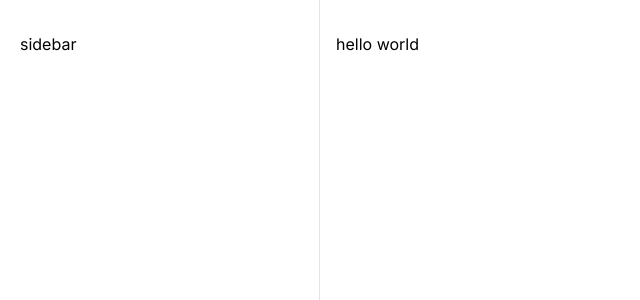
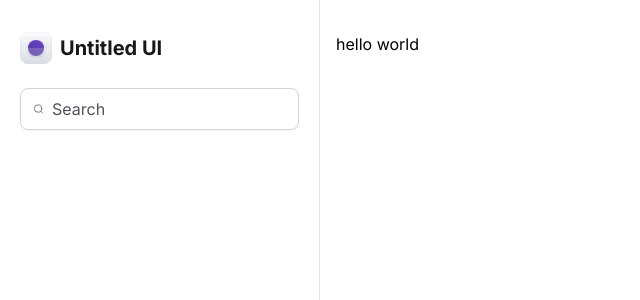
Before and after one commit to MarcosWillianR/tailwind-next, a Next.js app: page / in a window 1280 px wide. Shown: the top 300 px of the page, without its empty margins (0-640 px from the left). Built offline with nearby package versions, Linux system fonts and the light colour scheme.

Commit message:
feat: logo and search input

```diff
--- a/package.json
+++ b/package.json
@@ -9,6 +9,7 @@
     "lint": "next lint"
   },
   "dependencies": {
+    "lucide-react": "^0.289.0",
     "next": "13.5.6",
     "react": "^18",
     "react-dom": "^18"
--- a/src/app/layout.tsx
+++ b/src/app/layout.tsx
@@ -1,6 +1,8 @@
 import type { Metadata } from 'next'
 import { Inter } from 'next/font/google'
 import './globals.css'
+
+import { Sidebar } from '@/components/Sidebar'
 
 const inter = Inter({ subsets: ['latin'] })
 
@@ -18,7 +20,7 @@ export default function RootLayout({
     <html lang="en">
       <body className={inter.className}>
         <div className="grid-cols-app grid min-h-screen">
-          <aside className="border-r border-zinc-200 px-5 py-8">sidebar</aside>
+          <Sidebar />
 
           <main className="px-4 pb-12 pt-8">{children}</main>
         </div>
--- /dev/null
+++ b/src/components/Sidebar/Logo.tsx
@@ -0,0 +1,160 @@
+export function Logo() {
+  return (
+    <strong className="flex items-center gap-2 text-xl text-zinc-900">
+      <svg
+        width={32}
+        height={32}
+        viewBox="0 0 32 32"
+        fill="none"
+        xmlns="http://www.w3.org/2000/svg"
+      >
+        <g clipPath="url(#clip0_8391_308)">
+          <rect width={32} height={32} rx={8} fill="#fff" />
+          <rect
+            width={32}
+            height={32}
+            rx={8}
+            fill="url(#paint0_linear_8391_308)"
+          />
+          <path
+            fillRule="evenodd"
+            clipRule="evenodd"
+            d="M16 2.039C8.29 2.039 2.039 8.289 2.039 16c0 7.71 6.25 13.961 13.961 13.961 7.71 0 13.961-6.25 13.961-13.961 0-7.71-6.25-13.961-13.961-13.961zM1.961 16C1.961 8.247 8.247 1.961 16 1.961S30.039 8.247 30.039 16 23.753 30.039 16 30.039 1.961 23.753 1.961 16z"
+            fill="#D0D5DD"
+          />
+          <path
+            fillRule="evenodd"
+            clipRule="evenodd"
+            d="M16 12.078a3.922 3.922 0 100 7.845 3.922 3.922 0 000-7.845zM12 16a4 4 0 118 0 4 4 0 01-8 0z"
+            fill="#D0D5DD"
+          />
+          <path
+            fillRule="evenodd"
+            clipRule="evenodd"
+            d="M16 13.32a2.68 2.68 0 100 5.36 2.68 2.68 0 000-5.36zM13.243 16a2.757 2.757 0 115.514 0 2.757 2.757 0 01-5.514 0z"
+            fill="#D0D5DD"
+          />
+          <path d="M15.961 0h.078v32h-.078V0z" fill="#D0D5DD" />
+          <path d="M32 15.96v.079H0v-.078h32z" fill="#D0D5DD" />
+          <path
+            d="M26.602 0h.078v32h-.078V0zM10.64 0h.078v32h-.077V0zM21.282 0h.077v32h-.077V0zM5.32 0h.078v32H5.32V0z"
+            fill="#D0D5DD"
+          />
+          <path
+            d="M32 26.602v.077H0v-.077h32zM32 10.64v.078H0v-.077h32zM32 21.281v.078H0v-.078h32zM32 5.32v.078H0V5.32h32z"
+            fill="#D0D5DD"
+          />
+          <g filter="url(#filter0_dd_8391_308)">
+            <circle cx={16} cy={16} r={8} fill="url(#paint1_linear_8391_308)" />
+          </g>
+          <g filter="url(#filter1_b_8391_308)">
+            <path
+              d="M0 16h32v3.2c0 4.48 0 6.72-.872 8.432a8 8 0 01-3.496 3.496C25.92 32 23.68 32 19.2 32h-6.4c-4.48 0-6.72 0-8.432-.872a8 8 0 01-3.496-3.496C0 25.92 0 23.68 0 19.2V16z"
+              fill="#fff"
+              fillOpacity={0.2}
+            />
+          </g>
+        </g>
+        <rect
+          x={0.15}
+          y={0.15}
+          width={31.7}
+          height={31.7}
+          rx={7.85}
+          stroke="#D0D5DD"
+          strokeWidth={0.3}
+        />
+        <defs>
+          <filter
+            id="filter0_dd_8391_308"
+            x={5}
+            y={6}
+            width={22}
+            height={22}
+            filterUnits="userSpaceOnUse"
+            colorInterpolationFilters="sRGB"
+          >
+            <feFlood floodOpacity={0} result="BackgroundImageFix" />
+            <feColorMatrix
+              in="SourceAlpha"
+              values="0 0 0 0 0 0 0 0 0 0 0 0 0 0 0 0 0 0 127 0"
+              result="hardAlpha"
+            />
+            <feOffset dy={1} />
+            <feGaussianBlur stdDeviation={1} />
+            <feColorMatrix values="0 0 0 0 0.0627451 0 0 0 0 0.0941176 0 0 0 0 0.156863 0 0 0 0.06 0" />
+            <feBlend
+              in2="BackgroundImageFix"
+              result="effect1_dropShadow_8391_308"
+            />
+            <feColorMatrix
+              in="SourceAlpha"
+              values="0 0 0 0 0 0 0 0 0 0 0 0 0 0 0 0 0 0 127 0"
+              result="hardAlpha"
+            />
+            <feOffset dy={1} />
+            <feGaussianBlur stdDeviation={1.5} />
+            <feColorMatrix values="0 0 0 0 0.0627451 0 0 0 0 0.0941176 0 0 0 0 0.156863 0 0 0 0.1 0" />
+            <feBlend
+              in2="effect1_dropShadow_8391_308"
+              result="effect2_dropShadow_8391_308"
+            />
+            <feBlend
+              in="SourceGraphic"
+              in2="effect2_dropShadow_8391_308"
+              result="shape"
+            />
+          </filter>
+          <filter
+            id="filter1_b_8391_308"
+            x={-5}
+            y={11}
+            width={42}
+            height={26}
+            filterUnits="userSpaceOnUse"
+            colorInterpolationFilters="sRGB"
+          >
+            <feFlood floodOpacity={0} result="BackgroundImageFix" />
+            <feGaussianBlur in="BackgroundImageFix" stdDeviation={2.5} />
+            <feComposite
+              in2="SourceAlpha"
+              operator="in"
+              result="effect1_backgroundBlur_8391_308"
+            />
+            <feBlend
+              in="SourceGraphic"
+              in2="effect1_backgroundBlur_8391_308"
+              result="shape"
+            />
+          </filter>
+          <linearGradient
+            id="paint0_linear_8391_308"
+            x1={16}
+            y1={0}
+            x2={16}
+            y2={32}
+            gradientUnits="userSpaceOnUse"
+          >
+            <stop stopColor="#fff" />
+            <stop offset={1} stopColor="#D0D5DD" />
+          </linearGradient>
+          <linearGradient
+            id="paint1_linear_8391_308"
+            x1={12}
+            y1={24}
+            x2={20}
+            y2={8}
+            gradientUnits="userSpaceOnUse"
+          >
+            <stop stopColor="#53389E" />
+            <stop offset={1} stopColor="#6941C6" />
+          </linearGradient>
+          <clipPath id="clip0_8391_308">
+            <rect width={32} height={32} rx={8} fill="#fff" />
+          </clipPath>
+        </defs>
+      </svg>
+      <span>Untitled UI</span>
+    </strong>
+  )
+}
--- /dev/null
+++ b/src/components/Sidebar/index.tsx
@@ -0,0 +1,18 @@
+import { Search } from 'lucide-react'
+import { Logo } from './Logo'
+
+export function Sidebar() {
+  return (
+    <aside className="space-y-6 border-r border-zinc-200 px-5 py-8">
+      <Logo />
+
+      <div className="flex w-full items-center gap-2 rounded-lg border border-zinc-300 px-3 py-2 shadow-sm">
+        <Search className="h-5 w-5 text-zinc-500" />
+        <input
+          className="flex-1 border-0 bg-transparent p-0 text-zinc-900 placeholder-zinc-600"
+          placeholder="Search"
+        />
+      </div>
+    </aside>
+  )
+}
```
Also changed, not shown: 1 other file (tests, documents, lock files or other folders).
